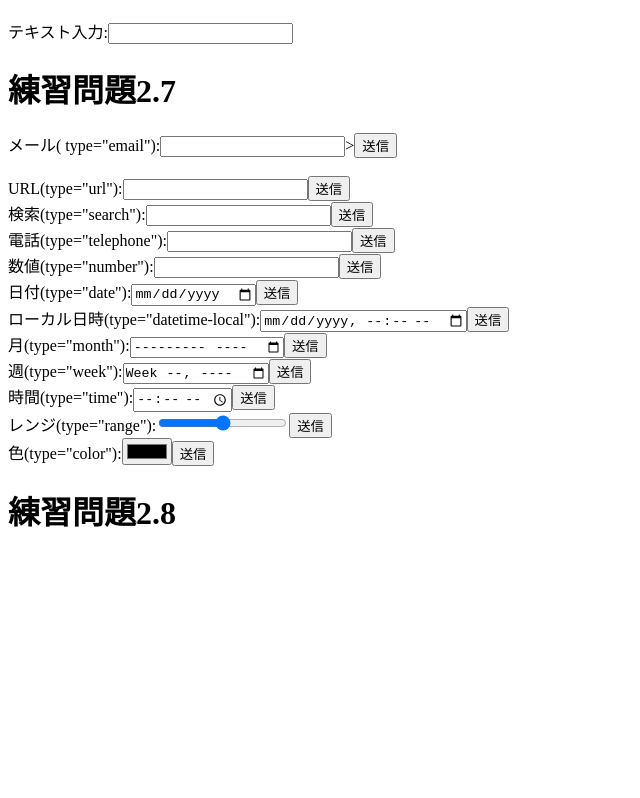
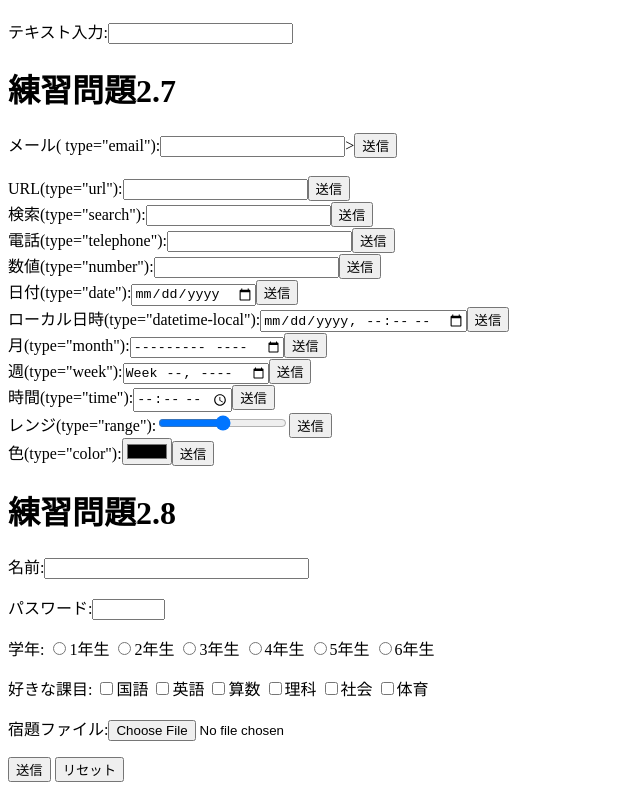
Before and after one commit to nagaitogo/sasada, a plain HTML site: page index.html in a window 1280 px wide. Shown: the part 1492-2290 px from the top of the page, without its empty margins (0-640 px from the left). Before the commit the page ends 2046 px from the top, so only its background shows below. Drawn offline with Linux system fonts and the light colour scheme.

Commit message:
Update index.html

```diff
--- a/index.html
+++ b/index.html
@@ -105,7 +105,29 @@
       <form action="xxx.php" method="post"><label>レンジ(type="range"):<input type="range" name="range"></label><input type="submit" value="送信"></form>
       <form action="xxx.php" method="post"><label>色(type="color"):<input type="color" name="color"></label><input type="submit" value="送信"></form>
       <h1>練習問題2.8</h1>
-
+      <p><label>名前:<input type="text name="name" size="30" maxlength="20"></label></p>
+      <p><label>パスワード:<input type="password" name="pass" size="6" maxlength="4"></label></p>
+      <p>学年:
+      <label><input type="radio" name="gakunen" value="1">1年生</label>
+          <label><input type="radio" name="gakunen" value="2">2年生</label>
+            <label><input type="radio" name="gakunen" value="3">3年生</label>
+                 <label><input type="radio" name="gakunen" value="4">4年生</label>
+                      <label><input type="radio" name="gakunen" value="5">5年生</label>
+                           <label><input type="radio" name="gakunen" value="6">6年生</label>
+      </p>
+      <p>好きな課目:
+          <label><input type="checkbox" name="kamoku" value="kokugo">国語</label>
+          <label><input type="checkbox" name="kamoku" value="eigo">英語</label>
+          <label><input type="checkbox" name="kamoku" value="snasu">算数</label>
+          <label><input type="checkbox" name="kamoku" value="rika">理科</label>
+          <label><input type="checkbox" name="kamoku" value="syakai">社会</label>
+          <label><input type="checkbox" name="kamoku" value="taiiku">体育</label>
+      </p>
+      <p><label>宿題ファイル:<input type="file" name="syukudai"></label></p>
+      <p>
+          <input type="submit" value="送信">
+          <input type="reset" value="リセット">
+      </p>
 
 
 
```
